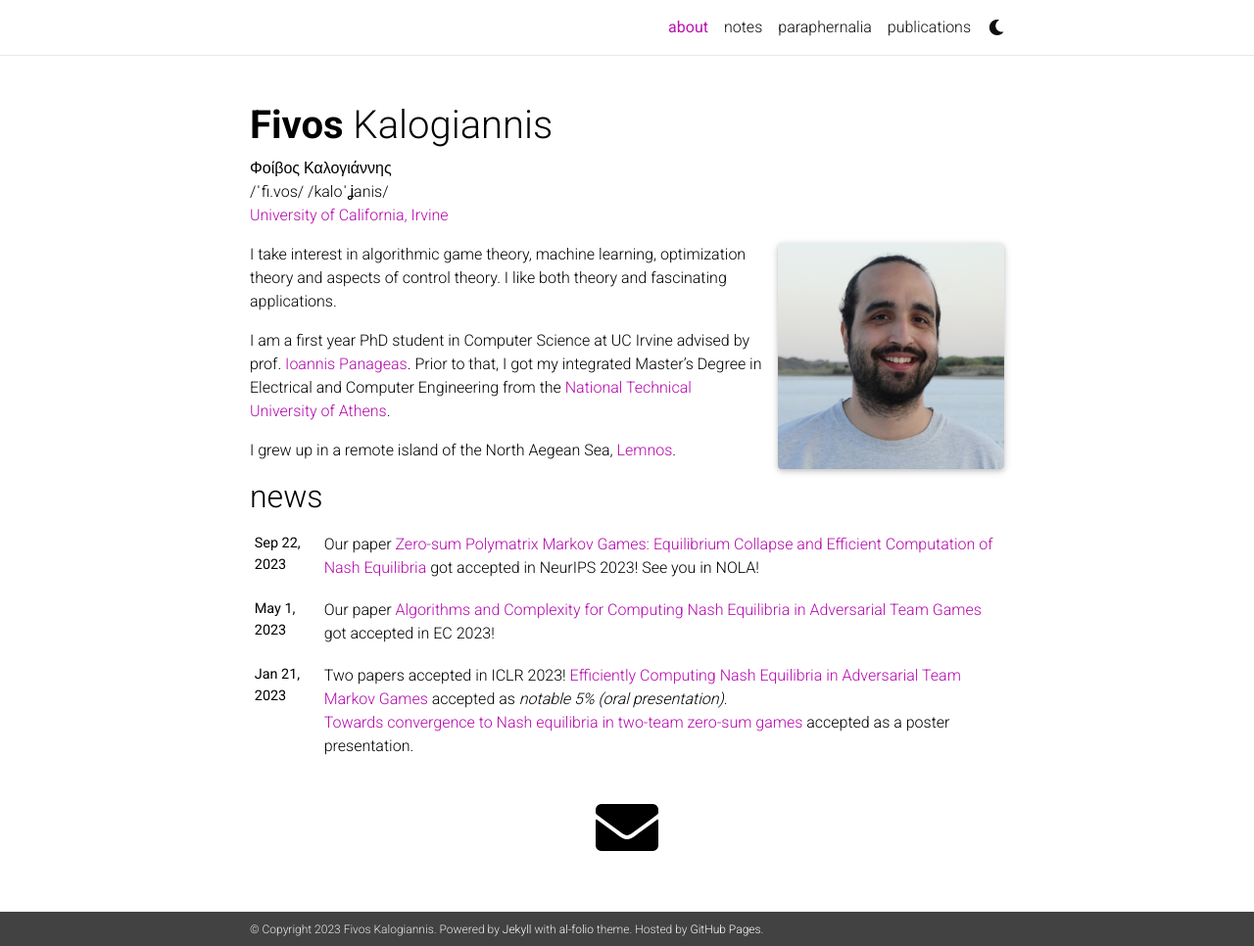
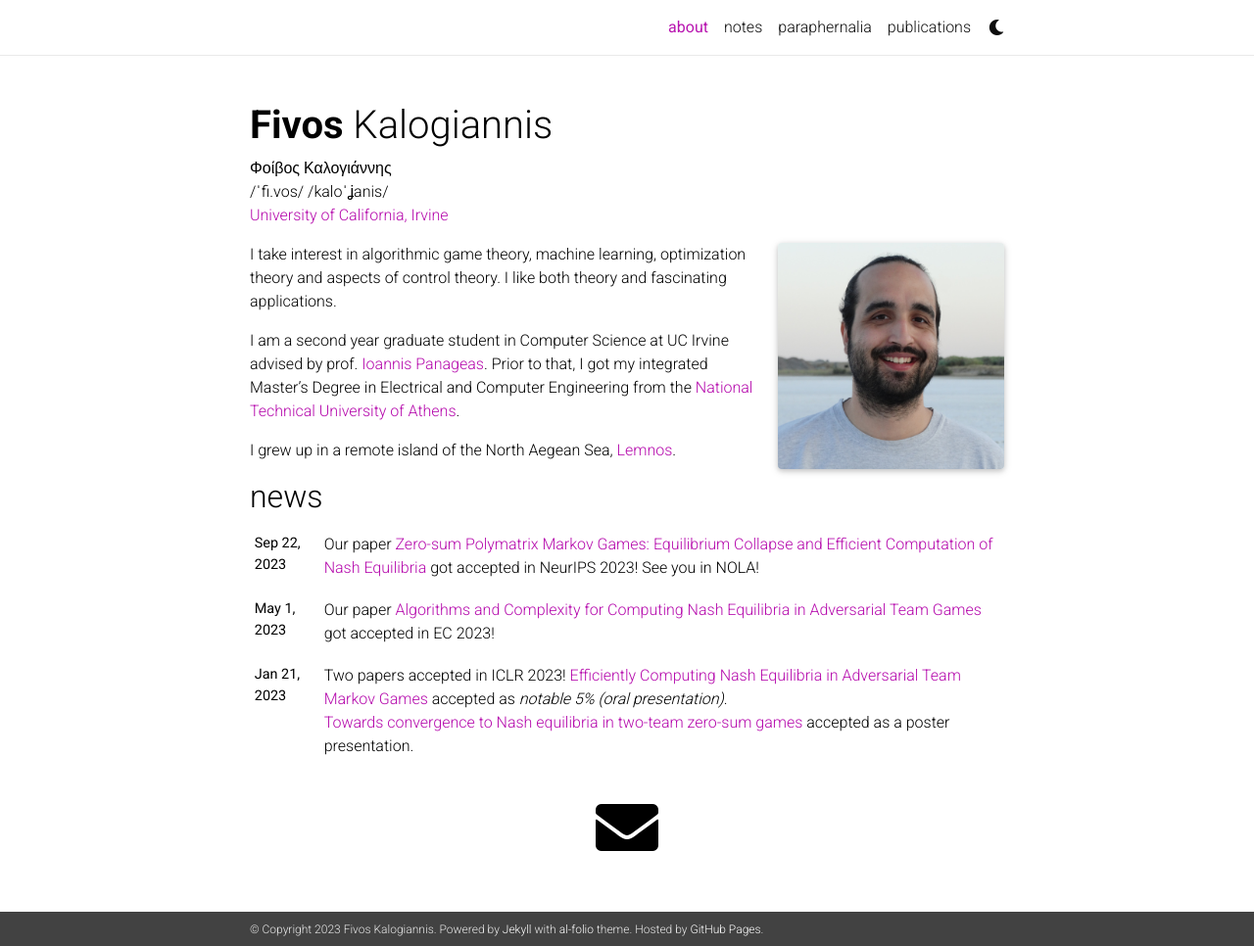
Before and after one commit to fivoskal/fivoskal.github.io, a Jekyll site: the page built from _pages/about.md, in a window 1280 px wide and 966 px high. Shown: the whole window at 98% size. Built offline with Jekyll 4.4.1, drawn with Linux system fonts in a browser that asks for light colours; nearby versions of some CDN libraries; comment, search, counter and statistics services are not loaded; a style sheet for code colours, icons or effects is not loaded.

Commit message:
Update about.md

```diff
--- a/_pages/about.md
+++ b/_pages/about.md
@@ -18,7 +18,7 @@ social: true  # includes social icons at the bottom of the page
 ---
 I take interest in algorithmic game theory, machine learning, optimization theory and aspects of control theory. I like both theory and fascinating applications.
 
-I am a first year PhD student in Computer Science at UC Irvine advised by prof. [Ioannis Panageas](https://panageas.github.io/).
+I am a second year graduate student in Computer Science at UC Irvine advised by prof. [Ioannis Panageas](https://panageas.github.io/).
 Prior to that, I got my integrated Master's Degree in Electrical and Computer Engineering from the [National Technical University of Athens](https://www.ece.ntua.gr/en).
 
 I grew up in a remote island of the North Aegean Sea, [Lemnos](https://en.wikipedia.org/wiki/Lemnos).
```
